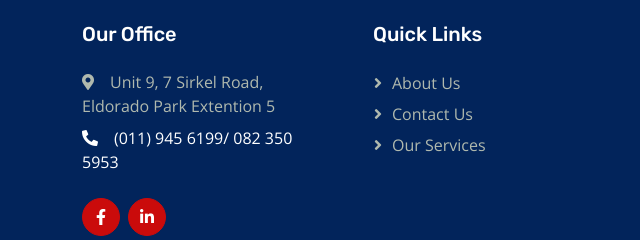
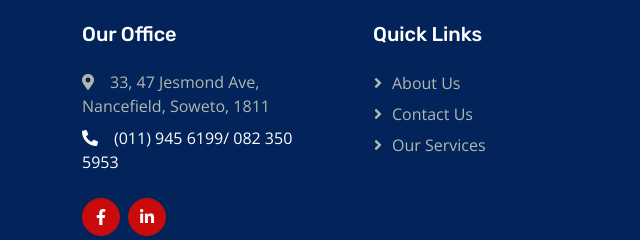
Before and after one commit to Marshall-007/Gwalava-Boards, a plain HTML site: page index.html in a window 1280 px wide. Shown: the part 4347-4587 px from the top of the page, 0-640 px from the left. Drawn offline with nearby package versions, Linux system fonts and the light colour scheme.

Commit message:
Update index.html

```diff
--- a/index.html
+++ b/index.html
@@ -563,7 +563,7 @@
             <div class="row g-5">
                 <div class="col-lg-3 col-md-6">
                     <h5 class="text-white mb-4">Our Office</h5>
-                    <p class="mb-2"><i class="fa fa-map-marker-alt me-3"></i>Unit 9, 7 Sirkel Road, Eldorado Park Extention 5<b</p>
+                    <p class="mb-2"><i class="fa fa-map-marker-alt me-3"></i>33, 47 Jesmond Ave, Nancefield, Soweto, 1811<b</p>
                     <a href="tel:0119456199" style="color: white;">  <p class="mb-2"><i class="fa fa-phone-alt me-3"></i>(011) 945 6199/  <a href="tel:0823505953" style="color: white;">082 350 5953</a></p></a>
                     <a href="mailto: gwalava@gmail.com" style="color: white;">
                     <div class="d-flex pt-3">
```
